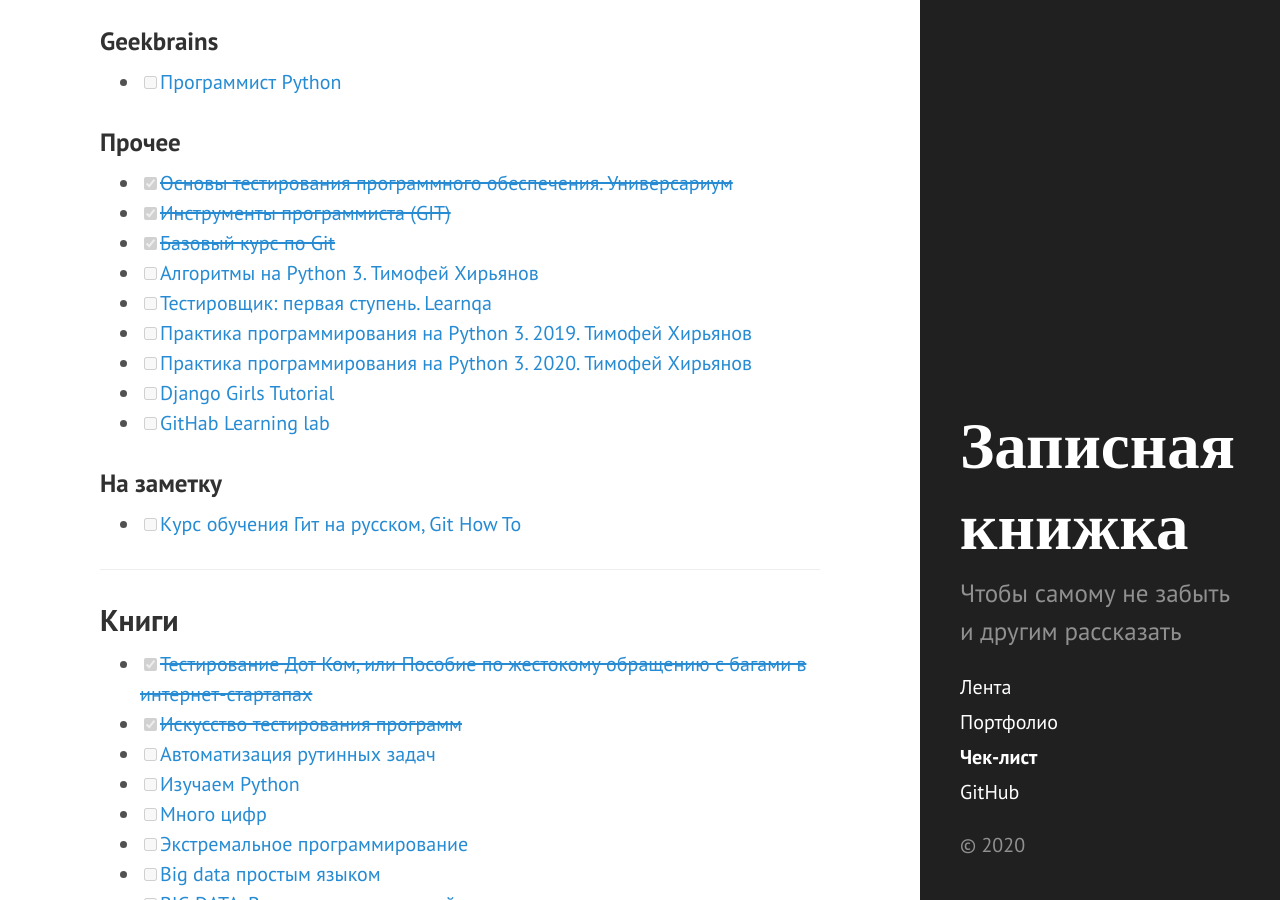
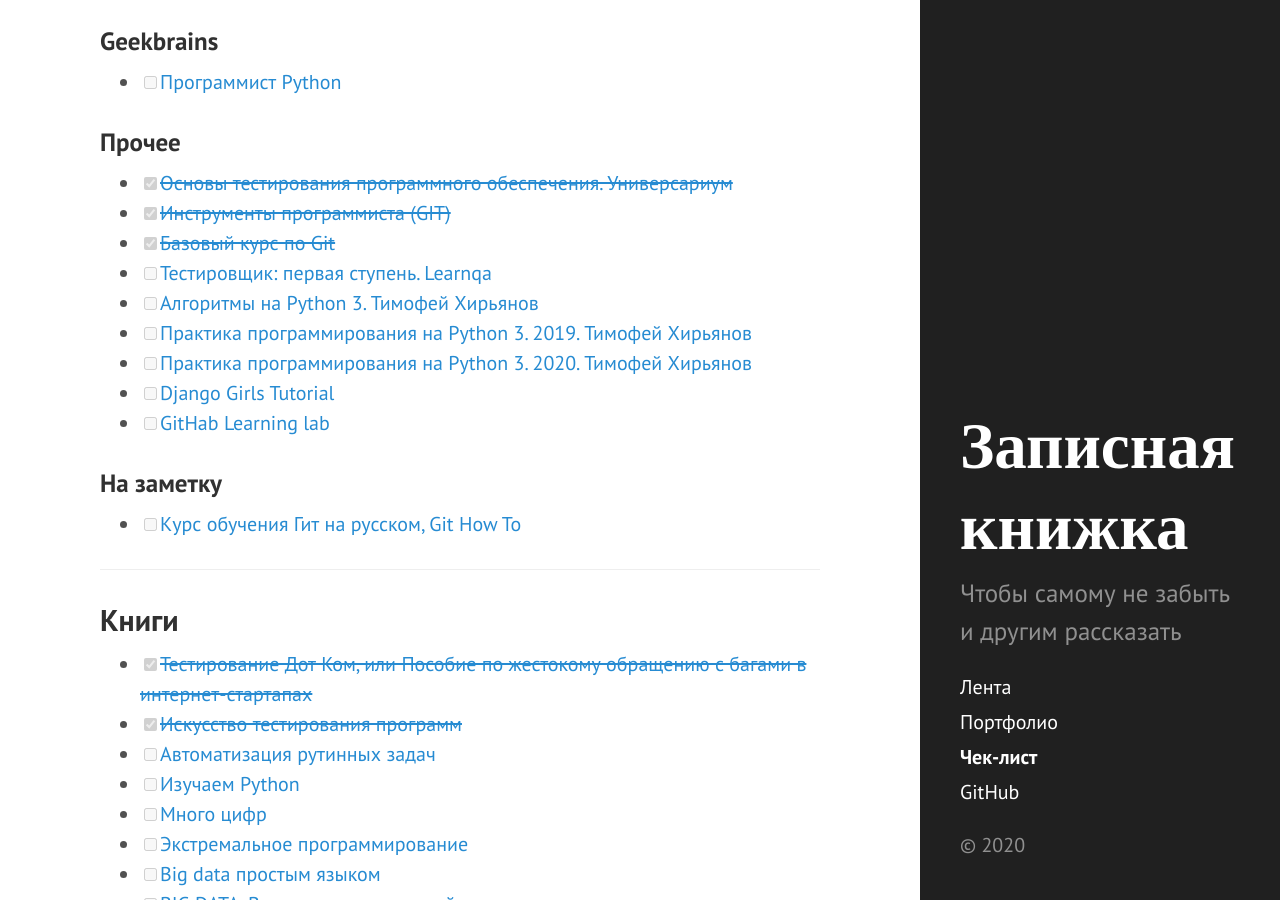
Before and after one commit to Erniess/about_me, a Jekyll site: the page built from checklist.md, in a window 1280 px wide and 900 px high, scrolled down 1167 px. Built offline with Jekyll 4.4.1, drawn with Linux system fonts in a browser that asks for light colours.

```diff
--- a/checklist.md
+++ b/checklist.md
@@ -40,8 +40,8 @@ title: Чек-лист
 - [x] [~~Основы тестирования программного обеспечения. Универсариум~~](https://universarium.org/course/722)
 - [x] [~~Инструменты программиста (GIT)~~](https://www.youtube.com/playlist?list=PLAMm2eUmBSn24JIYXGKqAEWCfN-IT-UMp)
 - [x] [~~Базовый курс по Git~~](https://www.youtube.com/playlist?list=PLIU76b8Cjem5B3sufBJ_KFTpKkMEvaTQR)
+- [ ] [Тестировщик: первая ступень. Learnqa](https://courses.learnqa.ru/teach/control/stream/view/id/236330103)
 - [ ] [Алгоритмы на Python 3. Тимофей Хирьянов](https://www.youtube.com/playlist?list=PLRDzFCPr95fK7tr47883DFUbm4GeOjjc0)
-- [ ] [Тестировщик: первая ступень. Learnqa](https://courses.learnqa.ru/teach/control/stream/view/id/236330103)
 - [ ] [Практика программирования на Python 3. 2019. Тимофей Хирьянов](https://www.youtube.com/playlist?list=PLRDzFCPr95fLuusPXwvOPgXzBL3ZTzybY)
 - [ ] [Практика программирования на Python 3. 2020. Тимофей Хирьянов](https://www.youtube.com/playlist?list=PLRDzFCPr95fIDJUvFxvzWxg-V9BmZlMMe)
 - [ ] [Django Girls Tutorial](https://tutorial.djangogirls.org/ru/)
```
